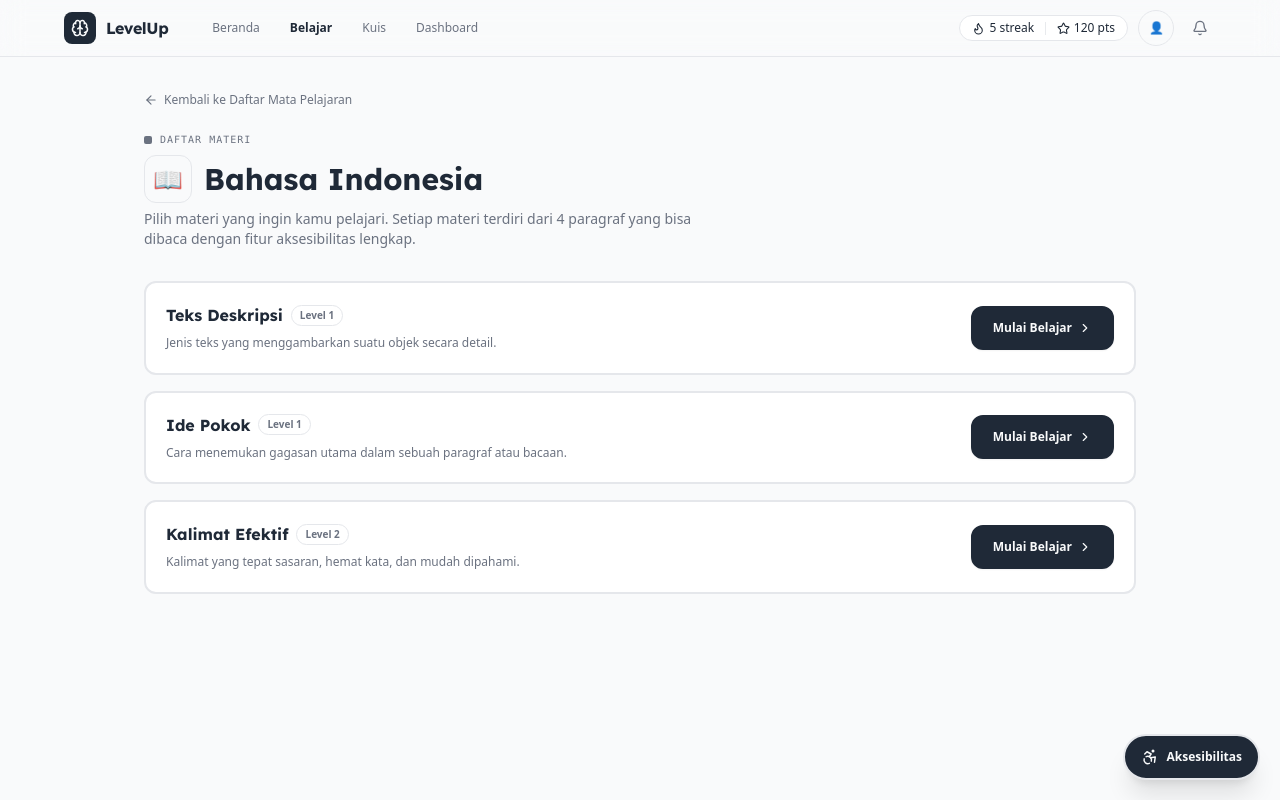
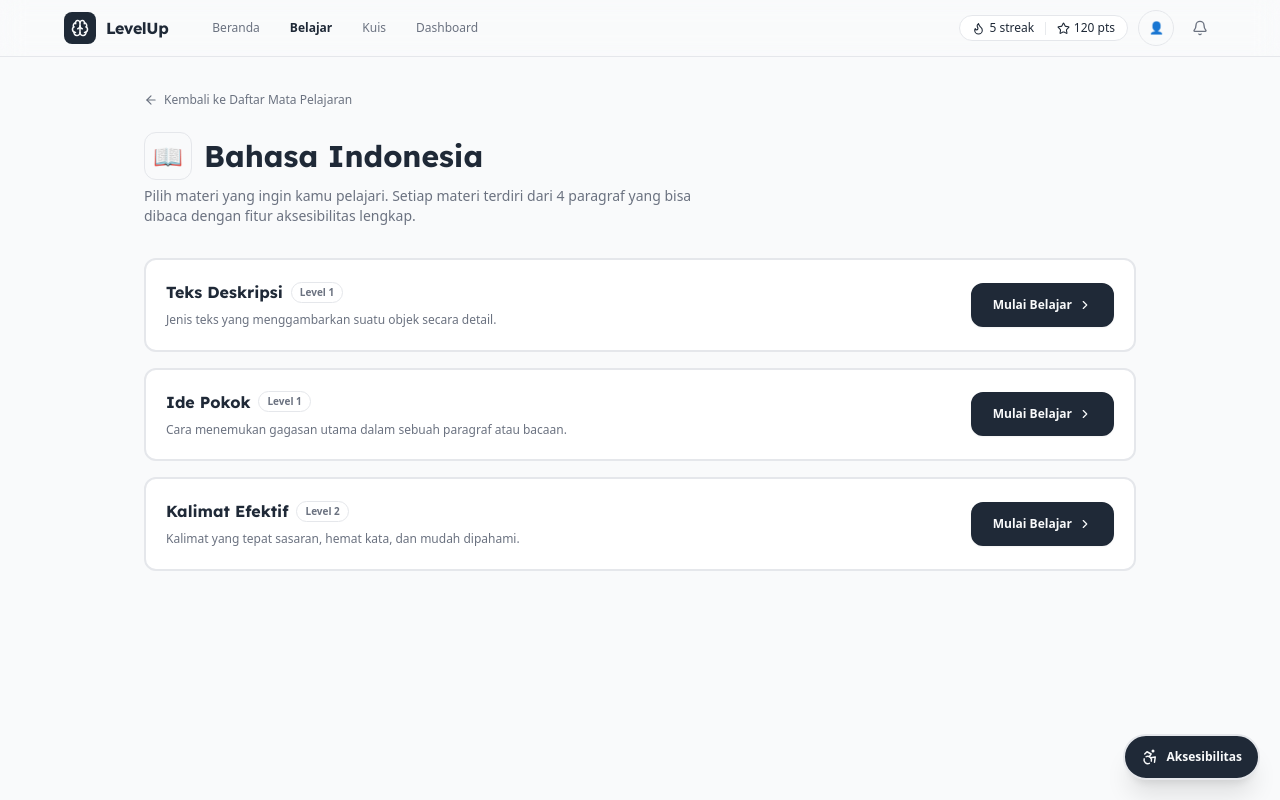
Before and after one commit to kemal-faza/neurodivergent-lms, a Next.js app: page /belajar/bahasa-indonesia in a window 1280 px wide. Built offline with nearby package versions, Linux system fonts and the light colour scheme.

Commit message:
refactor(belajar): hapus SectionLabel dari daftar materi

```diff
--- a/src/app/belajar/[subjek]/page.tsx
+++ b/src/app/belajar/[subjek]/page.tsx
@@ -3,7 +3,6 @@
 import { useParams, useRouter } from "next/navigation";
 import Link from "next/link";
 import { ArrowLeft, ChevronRight } from "lucide-react";
-import { SectionLabel } from "@/components/ui/WireframePrimitives";
 import { getSubjekById, getMateriBySubjek } from "@/lib/dummy-data";
 
 export default function SubjekPage() {
@@ -37,7 +36,6 @@ export default function SubjekPage() {
       </Link>
 
       <div className="mb-8">
-        <SectionLabel>daftar materi</SectionLabel>
         <h1 className="text-2xl sm:text-3xl font-bold font-lexend text-fg flex items-center gap-3">
           <span className="w-12 h-12 rounded-xl bg-muted/10 border border-border/60 flex items-center justify-center text-2xl">
             {subjek.icon}
```
